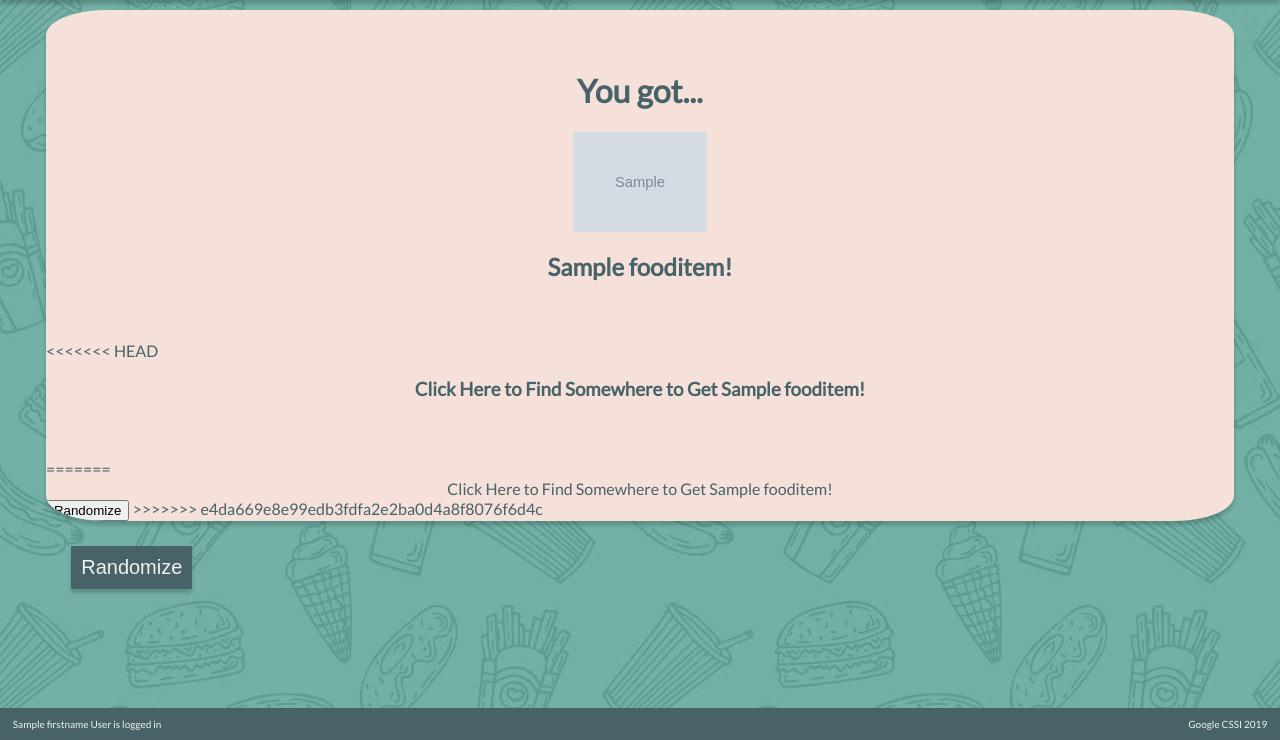
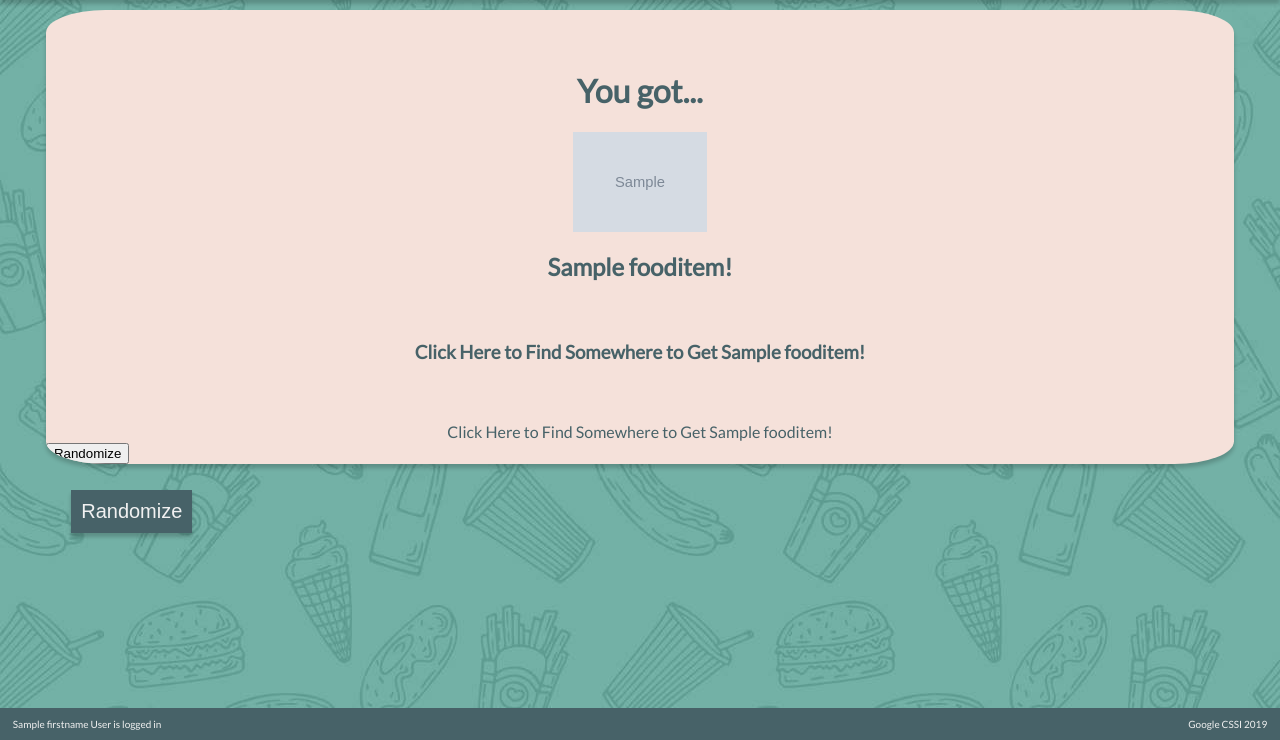
Before and after one commit to ditulliojx2693/Kravings, a Python web app: template templates/results.html in a window 1280 px wide. Shown: the part 60-800 px from the top of the page. Run offline with Jinja, Linux system fonts and the light colour scheme; the template is opened without the code that fills it: most values are stand-ins (such as "Sample title", 1, 10 or a date in 2020); grey boxes marked "Sample" are stand-in pictures.

Commit message:
no merge errors

```diff
--- a/templates/results.html
+++ b/templates/results.html
@@ -25,12 +25,9 @@
       <h1 class="topic">You got...</h1>
       <img src="{{img}}" alt="food_image" class="foodDisplay">
       <center><h2 style="padding-bottom: 40px;">{{fooditem}}!</h2></center>
-<<<<<<< HEAD
       <center><h3 style="padding-bottom: 40px;">Click Here to Find Somewhere to Get {{fooditem}}!</h3></center>
-=======
         <form action="/yelppage"><button type="submit" class="yelp">Click Here to Find Somewhere to Get {{fooditem}}!</button></form>
       <button type="button" class="randomize" onclick="randomizeFood()">Randomize</button>
->>>>>>> e4da669e8e99edb3fdfa2e2ba0d4a8f8076f6d4c
     </div>
     <form action="/results"><button type="submit" class="submit">Randomize</button></form>
 
```
